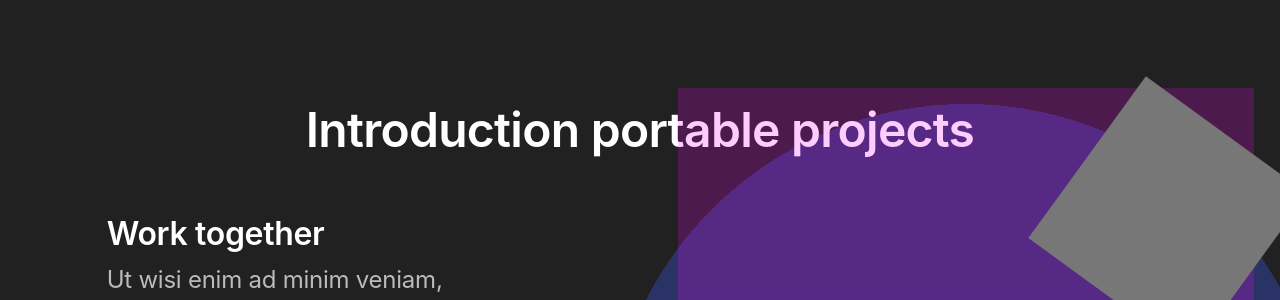
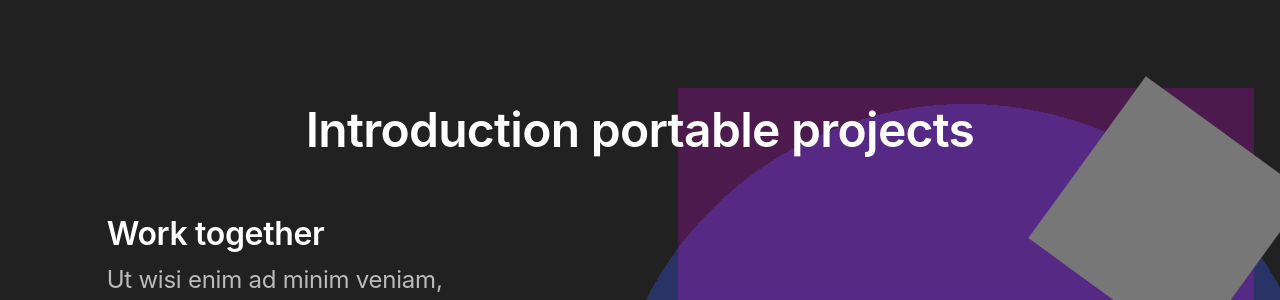
Before and after one commit to tropy/tropy.github.io, a Jekyll site: the page built from index.html, in a window 1280 px wide. Shown: the part 4364-4664 px from the top of the page. Built offline with Jekyll 4.4.1, drawn with Linux system fonts in a browser that asks for light colours.

Commit message:
Move heading in front of the illustration.

```diff
--- a/assets/stylesheets/_portable-projects.scss
+++ b/assets/stylesheets/_portable-projects.scss
@@ -62,6 +62,8 @@
 
   h2 {
     margin: 0;
+    position: relative;
+    z-index: 1;
 
     @media (min-width: $sm) {
       margin: 0 0 ($section-padding-y * 5 / 8 - $section-padding-y - 20px);
```
